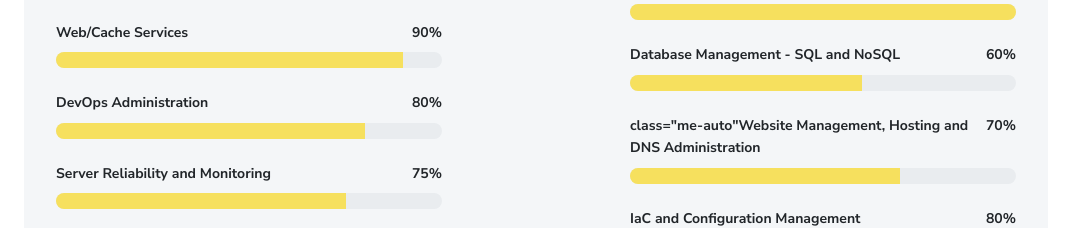
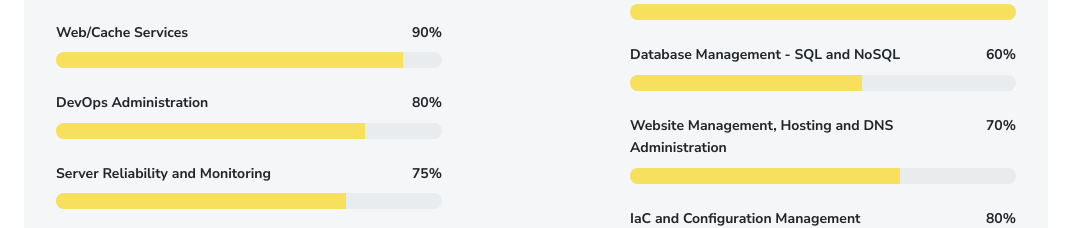
Before and after one commit to mahinshanazeer/resume, a plain HTML site: page index.html in a window 1280 px wide. Shown: the part 2687-2915 px from the top of the page, without its empty margins (104-1175 px from the left). Drawn offline with Linux system fonts and the light colour scheme.

Commit message:
March 28

```diff
--- a/index.html
+++ b/index.html
@@ -200,7 +200,7 @@
             </div>
           </div>
           <div class="py-1">
-            <div class="d-flex text-small fw-bolder"><span></span> class="me-auto"Website Management, Hosting and DNS Administration </span><span>70%</span></div>
+            <div class="d-flex text-small fw-bolder"><span></span class="me-auto">Website Management, Hosting and DNS Administration </span><span>70%</span></div>
             <div class="progress my-1">
               <div class="progress-bar bg-primary" role="progressbar" data-aos="zoom-in-right" data-aos-delay="700" data-aos-anchor=".skills-section" style="width: 70%" aria-valuenow="70" aria-valuemin="0" aria-valuemax="100"></div>
             </div>
```
